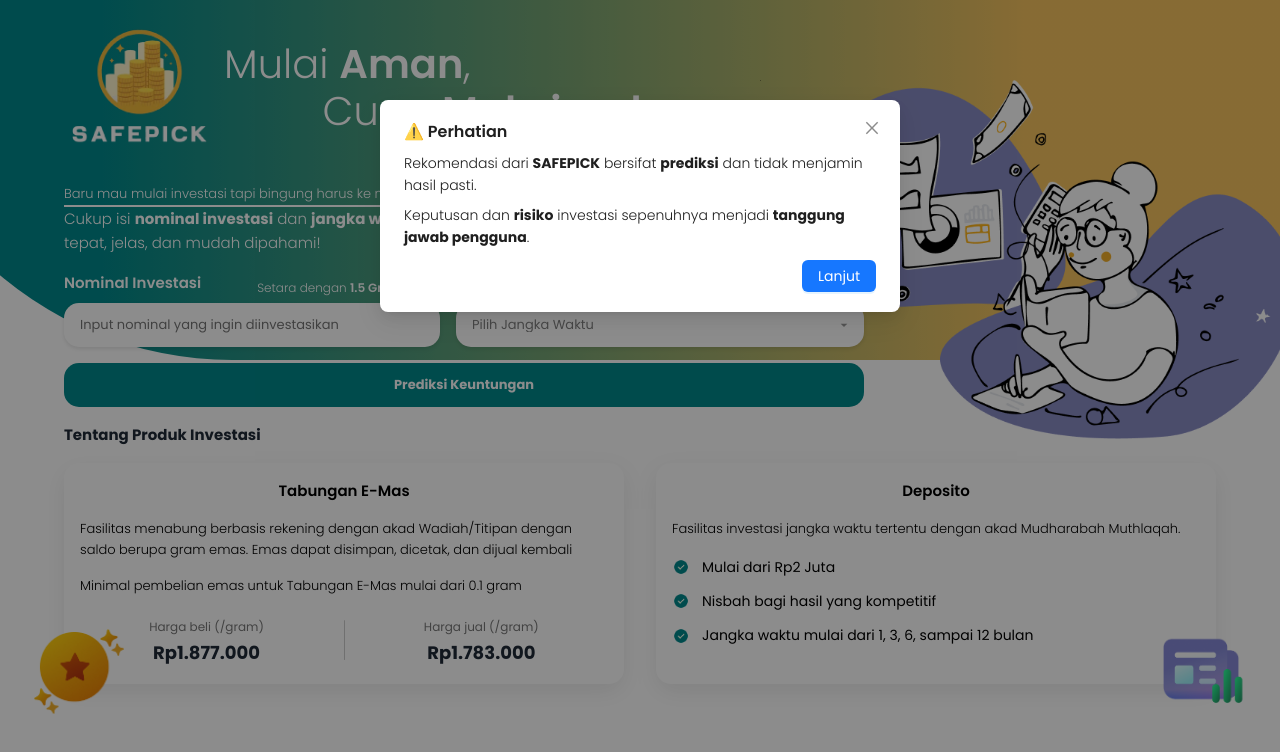
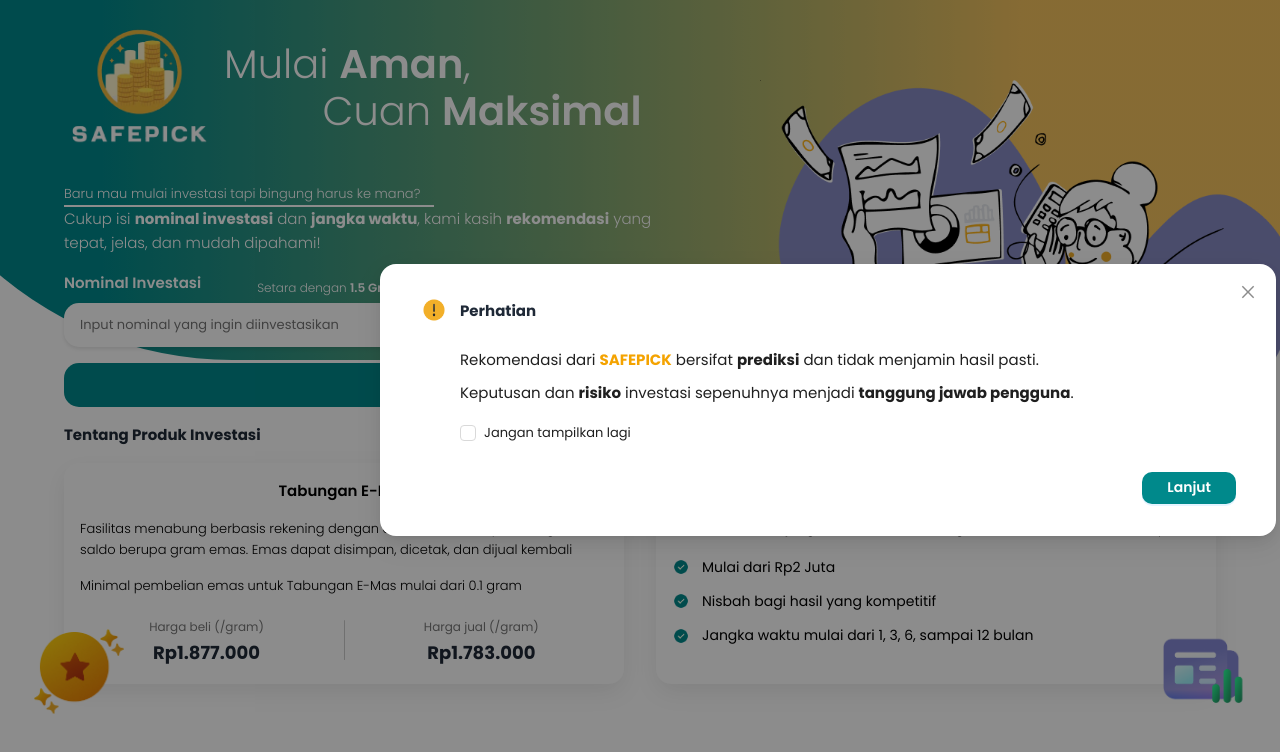
Before and after one commit to Kelompok-1-Hajjah-Lulu/frontend-safepick, a React (Vite) app: page / in a window 1280 px wide. Both pictures are taken after a click on the button "Prediksi Keuntungan". Shown: the top 752 px of the page. Built offline with nearby package versions, Linux system fonts and the light colour scheme.

Commit message:
feat: edit modal

```diff
--- a/src/pages/HomePage/HomePage.scss
+++ b/src/pages/HomePage/HomePage.scss
@@ -244,3 +244,84 @@
         }
     }
 }
+
+.prediction-modal {
+  .ant-modal {
+    display: flex !important;
+    align-items: center;
+    justify-content: center;
+    align-self: center;
+    transform: translate(-50%, -50%);
+    padding: 0;
+  }
+
+  .ant-modal-content {
+    border-radius: 16px;
+    padding: 2rem 2.5rem;
+    width: 70vw !important;
+    max-width: 900px !important;
+    margin: 0 auto;
+    box-sizing: border-box;
+  }
+
+  .modal-title-custom {
+    display: flex;
+    align-items: center;
+    gap: 12px;
+    margin-bottom: 1.5rem;
+
+    img {
+      width: 28px;
+      height: 28px;
+      flex-shrink: 0;
+    }
+
+    span {
+      font-size: 15px;
+      font-weight: 700;
+      color: variables.$text-color;
+      line-height: 1;
+    }
+  }
+
+  .modal-body-wrapper {
+    margin-left: 40px;
+  }
+
+  .ant-modal-body {
+    padding-top: 0;
+
+    p {
+      font-size: 15px;
+      font-weight: 400;
+      margin-bottom: 0.6rem;
+    }
+
+    .highlight-orange {
+      font-weight: bold;
+      color: #f4a300;
+    }
+
+    .ant-checkbox-wrapper {
+      margin-top: 0.5rem;
+      font-size: 13px;
+      .ant-checkbox-checked {
+        background-color: #00898b !important;
+        border-color: #00898b !important;
+      }
+    }
+  }
+
+  .ant-btn-primary {
+    background-color: variables.$green-color;
+    border-radius: 10px;
+    font-weight: 600;
+    padding: 6px 24px;
+    font-size: 14px;
+    margin-top: 1rem;
+
+    &:hover {
+      background-color: color.adjust(variables.$green-color, $lightness: -10%);
+    }
+  }
+}
--- a/src/pages/HomePage/components/PredictionForm.tsx
+++ b/src/pages/HomePage/components/PredictionForm.tsx
@@ -1,8 +1,9 @@
-import { Modal } from "antd";
+import { Modal, Checkbox } from "antd";
 import { useState } from "react";
 
 const PredictionForm = () => {
   const [isModalVisible, setIsModalVisible] = useState(false);
+  const [dontShowAgain, setDontShowAgain] = useState(false);
 
   const handlePredictClick = () => {
     setIsModalVisible(true);
@@ -11,6 +12,7 @@
   const handleModalClose = () => {
     setIsModalVisible(false);
   };
+
   return (
     <>
       <div className="label-row">
@@ -34,8 +36,7 @@
               color: "white",
             }}
           >
-                        Setara dengan <span className="fw-600">1.5 Gram</span>{" "}
-                        emas
+            Setara dengan <span className="fw-600">1.5 Gram</span> emas
           </p>
           <input
             type="text"
@@ -56,22 +57,37 @@
       </button>
 
         <Modal
-                title="⚠️ Perhatian"
+            title={
+                <div className="modal-title-custom">
+                <img src="/icons/fluent-color_error-circle-16.png" alt="warning" />
+                <span>Perhatian</span>
+                </div>
+            }
             open={isModalVisible}
             onCancel={handleModalClose}
             onOk={handleModalClose}
             okText="Lanjut"
             cancelButtonProps={{ style: { display: "none" } }}
+            centered
+            className="prediction-modal"
             >
+            <div className="modal-body-wrapper">
                 <p>
-                    Rekomendasi dari <strong>SAFEPICK</strong> bersifat{" "}
-                    <strong>prediksi</strong> dan tidak menjamin hasil pasti.
+                Rekomendasi dari <span className="highlight-orange">SAFEPICK</span> bersifat <strong>prediksi</strong> dan tidak menjamin hasil pasti.
                 </p>
                 <p>
-                    Keputusan dan <strong>risiko</strong> investasi sepenuhnya
-                    menjadi <strong>tanggung jawab pengguna</strong>.
+                Keputusan dan <strong>risiko</strong> investasi sepenuhnya menjadi <strong>tanggung jawab pengguna</strong>.
                 </p>
+                <Checkbox
+                checked={dontShowAgain}
+                onChange={(e) => setDontShowAgain(e.target.checked)}
+                >
+                Jangan tampilkan lagi
+                </Checkbox>
+            </div>
         </Modal>
+
+
     </>
   );
 };
```
Also changed, not shown: public/icons/fluent-color_error-circle-16.png (added). Lines whose indentation alone changed are shown as unchanged.
